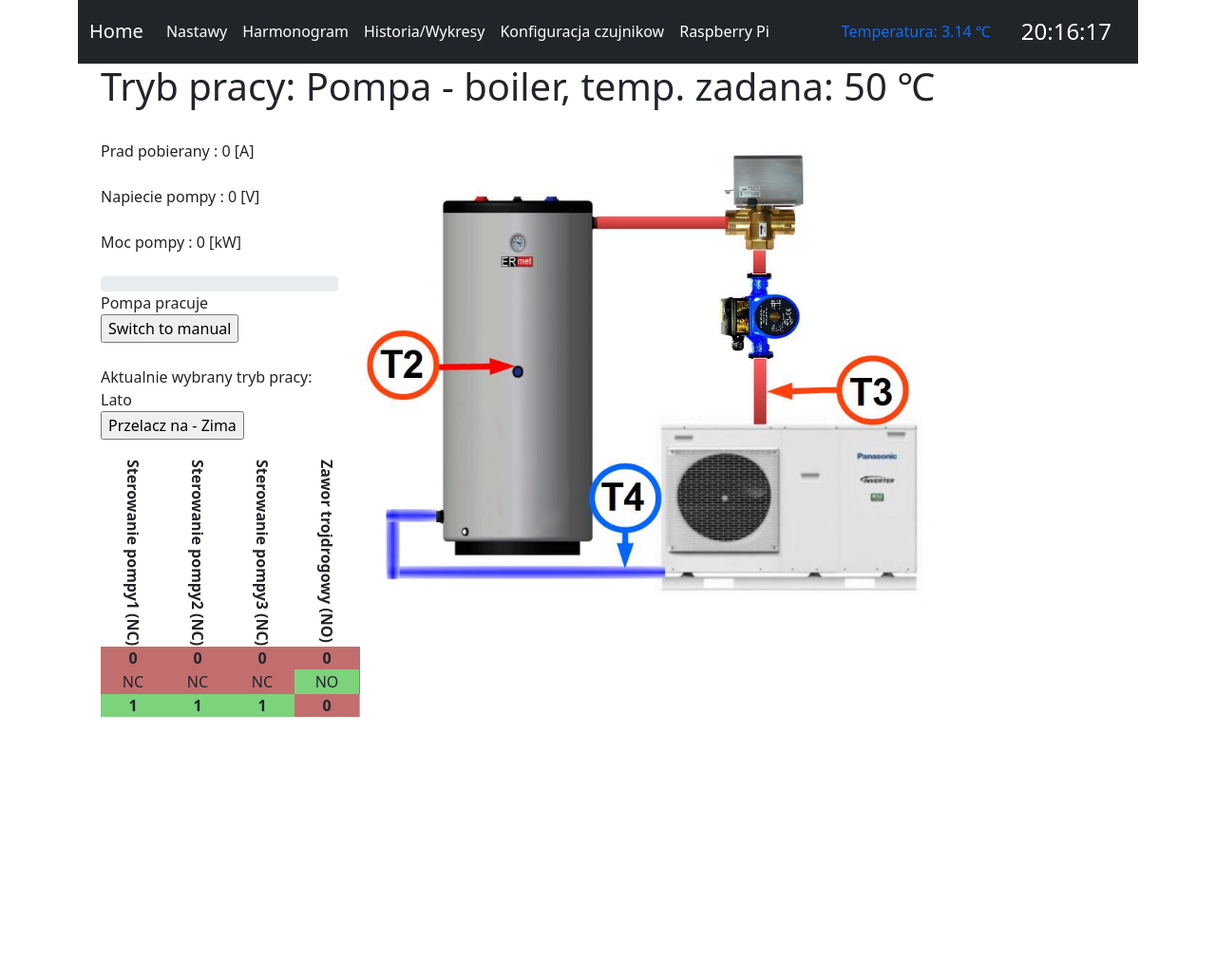
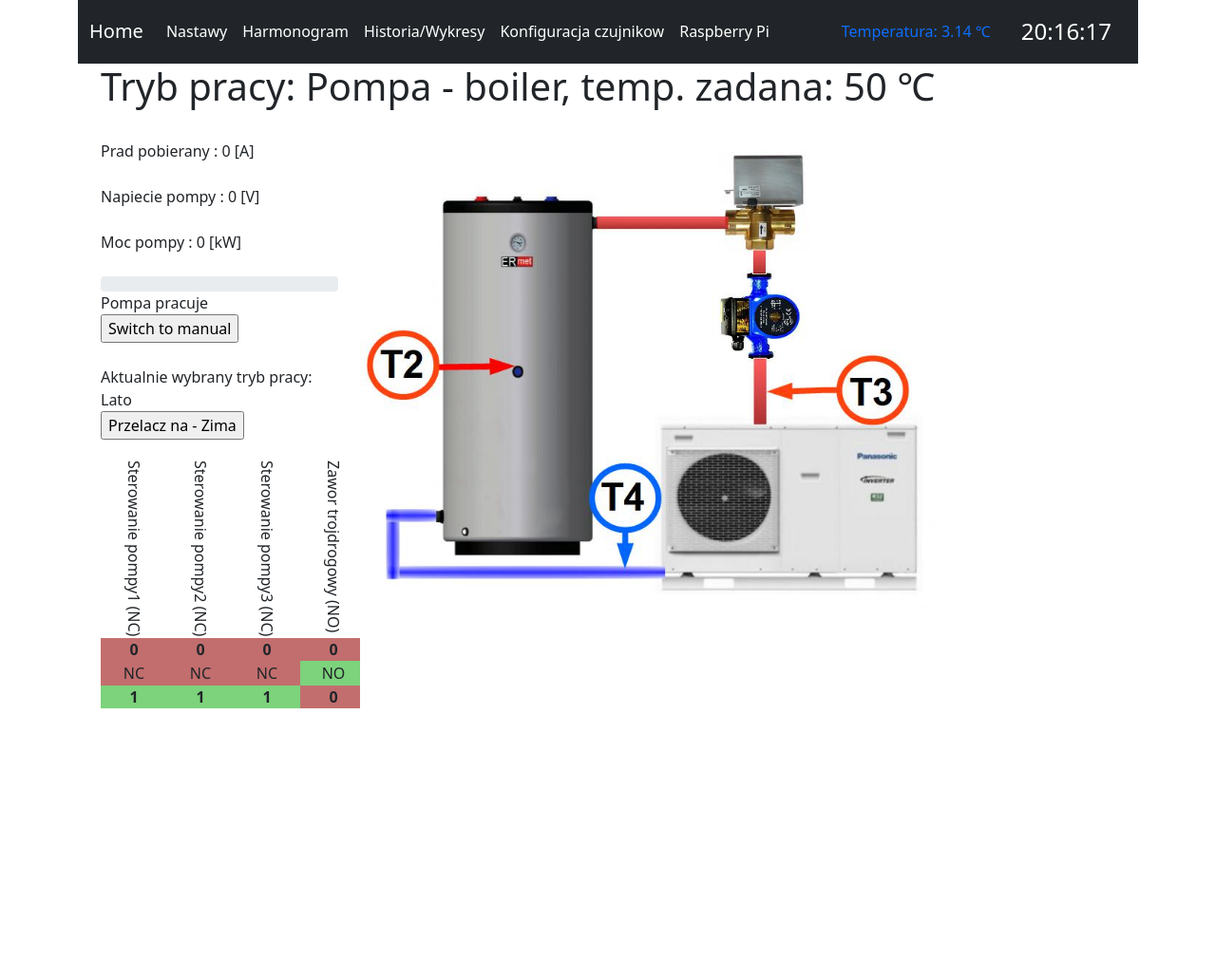
Before and after one commit to ricocooder/HeatPump, a Flask app: page / in a window 1280 px wide. Shown: the part 25-1055 px from the top of the page at 95% size. Run offline with Flask 3, Linux system fonts and the light colour scheme.

Commit message:
Litlle adjustment change from bold to normal text

```diff
--- a/templates/index.html
+++ b/templates/index.html
@@ -109,7 +109,7 @@
             <table>
               <tr>
                 {%for header in pinsDisc%}
-                <th class="text_vertical" >{{header}}</th>
+                <td class="text_vertical" >{{header}}</td>
                 {% endfor %}
               </tr>
               <tr>
```
